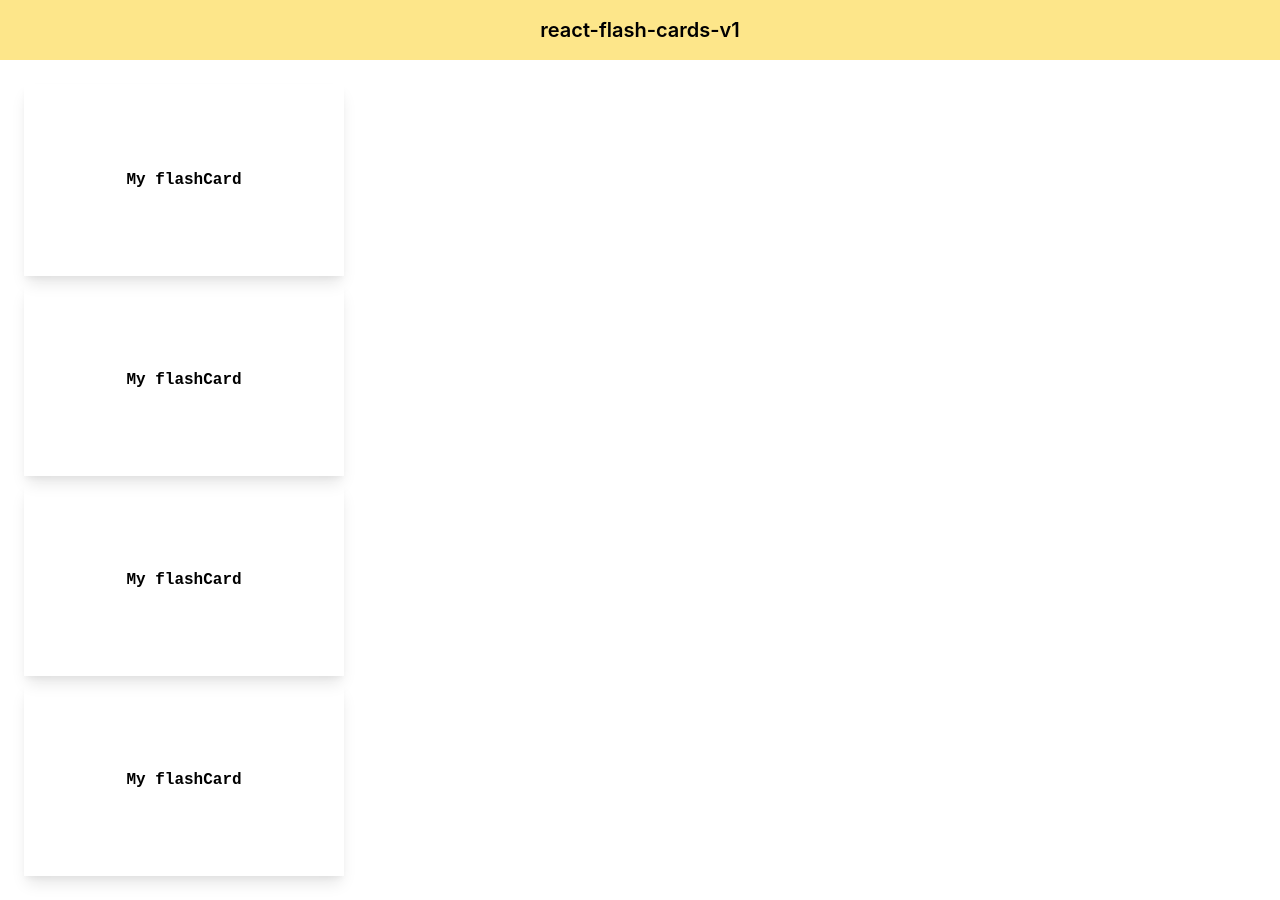
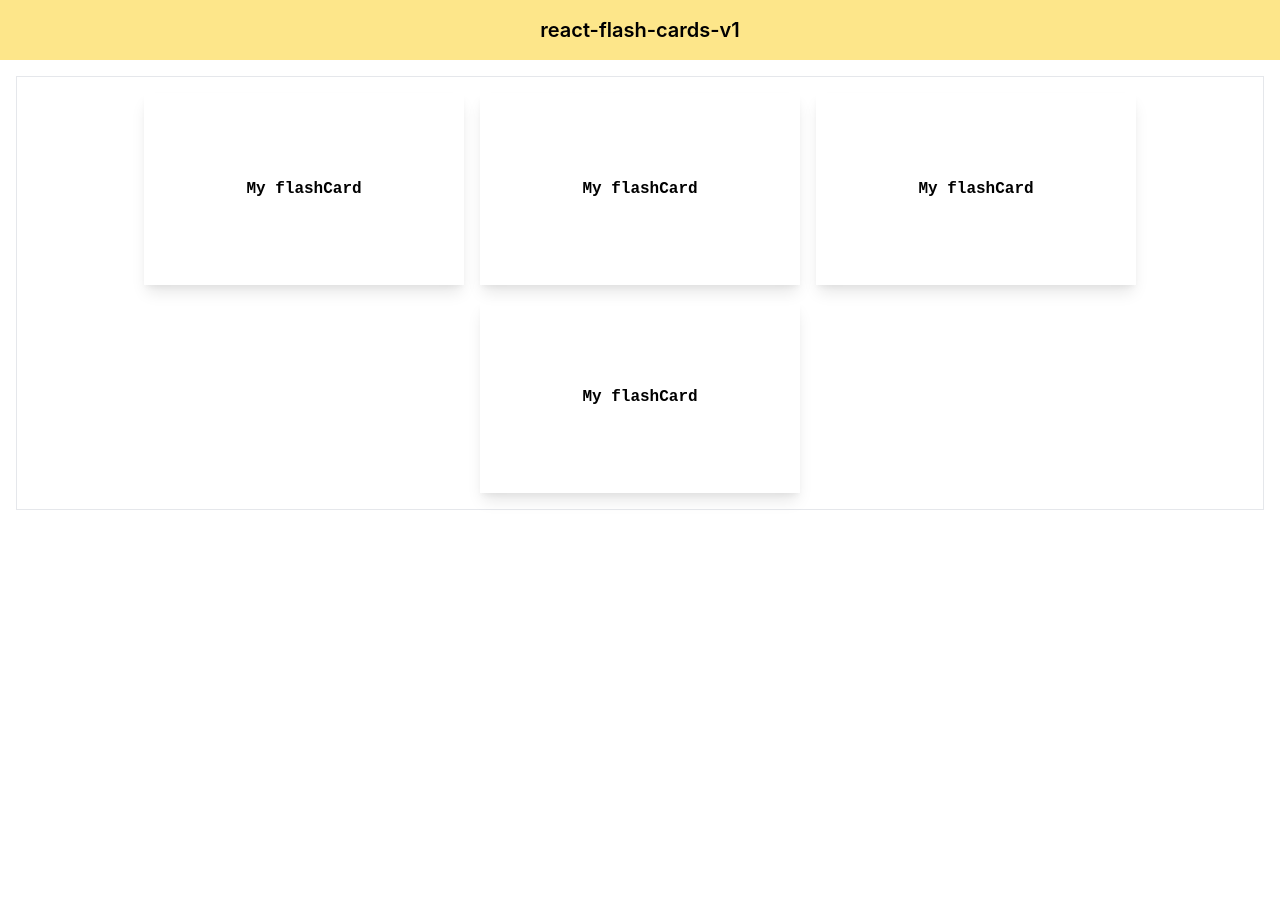
Before and after one commit to rennanmelo/react-flash-cards-v1, a React (Create React App) app: page / in a window 1280 px wide. After the commit the page ends 800 px from the top, so only its background shows below. Built offline with nearby package versions, Linux system fonts and the light colour scheme.

Commit message:
Created FlashCards component

```diff
--- /dev/null
+++ b/src/components/FlashCards.jsx
@@ -0,0 +1,9 @@
+const FLashCards = ({ children: flashCards }) => {
+  return (
+    <div className="border p-2 flex flex-row items-center justify-center flex-wrap">
+      {flashCards}
+    </div>
+  );
+};
+
+export default FLashCards;
--- a/src/pages/FlashCardsPage.jsx
+++ b/src/pages/FlashCardsPage.jsx
@@ -1,4 +1,5 @@
 import FlashCard from "../components/FlashCard";
+import FLashCards from "../components/FlashCards";
 import Header from "../components/Header";
 import Main from "../components/Main";
 
@@ -8,10 +9,12 @@ const FlashCardsPage = () => {
       <Header>react-flash-cards-v1</Header>
 
       <Main>
-        <FlashCard />
-        <FlashCard />
-        <FlashCard />
-        <FlashCard />
+        <FLashCards>
+          <FlashCard />
+          <FlashCard />
+          <FlashCard />
+          <FlashCard />
+        </FLashCards>
       </Main>
     </>
   );
```
